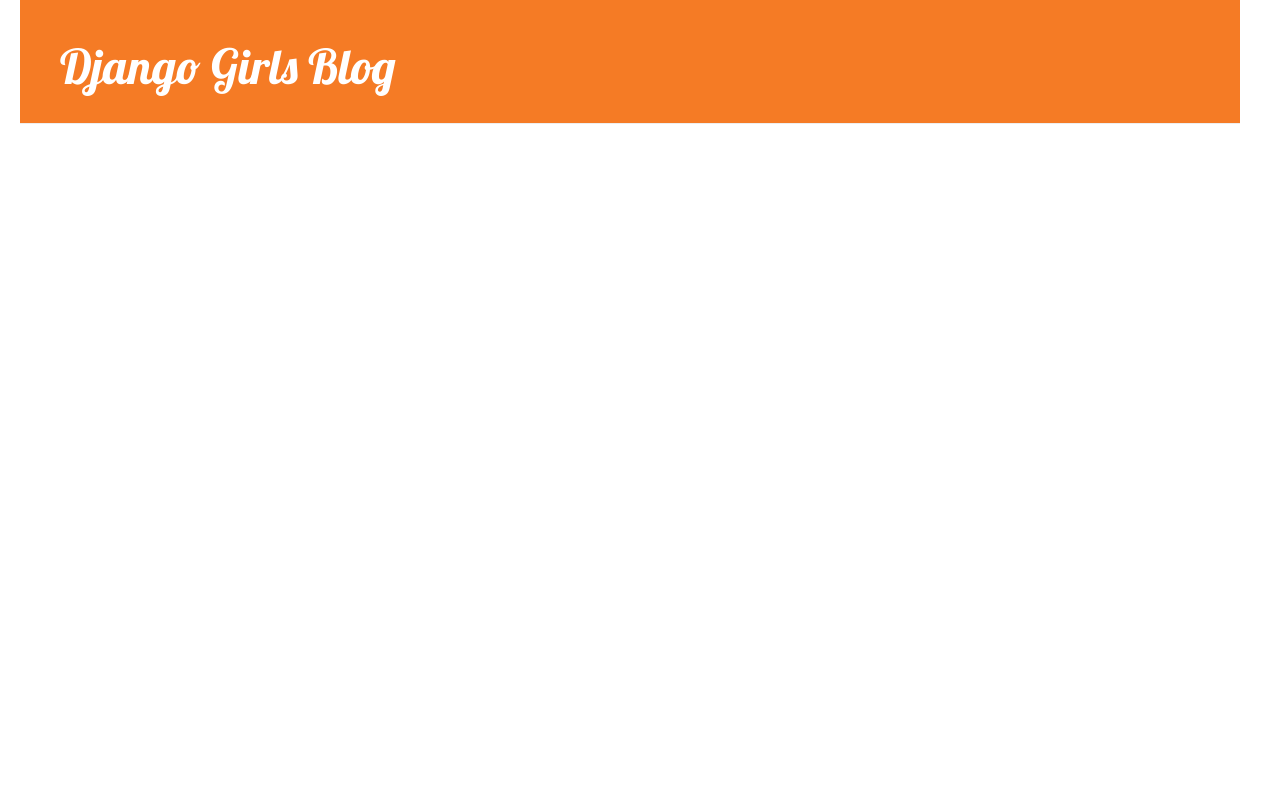
After one commit to northerose/blog, a Django app: template blog/templates/blog/base.html in a window 1280 px wide. The commit adds this page. Run offline with Django 4.2, Linux system fonts and the light colour scheme; the template is opened without the code that fills it, so the values that code supplies are empty; some libraries are stand-ins or nearby versions.

Commit message:
tercer commit

```diff
--- /dev/null
+++ b/blog/static/css/blog.css
@@ -0,0 +1,56 @@
+h1 a, h2 a {
+    color: #ffa641;
+    font-family: 'Lobster';
+}
+
+body {
+    padding-left: 20px;
+    padding-right: 40px;
+}
+
+.page-header {
+    background-color: #f57b25;
+    margin-top: 0;
+    padding: 20px 20px 20px 40px;
+}
+
+.page-header h1, .page-header h1 a, .page-header h1 a:visited, .page-header h1 a:active {
+    color: #ffffff;
+    font-size: 36pt;
+    text-decoration: none;
+}
+
+.content {
+    margin-left: 40px;
+}
+
+h1, h2, h3, h4 {
+    font-family: 'Lobster', cursive;
+}
+
+.date {
+    color: #6ee3f8;
+}
+
+.save {
+    float: right;
+}
+
+.post-form textarea, .post-form input {
+    width: 100%;
+}
+
+.top-menu, .top-menu:hover, .top-menu:visited {
+    color: #ffffff;
+    float: right;
+    font-size: 26pt;
+    margin-right: 20px;
+}
+
+.post {
+    margin-bottom: 70px;
+}
+
+.post h2 a, .post h2 a:visited {
+    color: #000000;
+}
--- /dev/null
+++ b/blog/templates/blog/base.html
@@ -0,0 +1,26 @@
+{% load static %}
+<html>
+    <head>
+        <title>Django Girls blog</title>
+        <link rel="stylesheet" href="//maxcdn.bootstrapcdn.com/bootstrap/3.2.0/css/bootstrap.min.css">
+        <link rel="stylesheet" href="//maxcdn.bootstrapcdn.com/bootstrap/3.2.0/css/bootstrap-theme.min.css">
+        <link href='//fonts.googleapis.com/css?family=Lobster&subset=latin,latin-ext' rel='stylesheet' type='text/css'>
+        <link rel="stylesheet" href="{% static 'css/blog.css' %}">
+    </head>
+
+    <body>
+
+        <div class="page-header">
+            <h1><a href="/">Django Girls Blog</a></h1>
+        </div>
+
+        <div class="content container">
+            <div class="row">
+                <div class="col-md-8">
+                {% block content %}
+                {% endblock %}
+                </div>
+            </div>
+        </div>
+
+    </body>
--- a/blog/urls.py
+++ b/blog/urls.py
@@ -3,4 +3,5 @@
 
 urlpatterns = [
     path('', views.post_list, name='post_list'),
+    path('post/<int:pk>/', views.post_detail, name='post_detail'),
 ]
```
Also changed, not shown: blog/templates/blog/post_detail.html (added, +15 -0 lines), blog/templates/blog/post_list.html (+11 -23 lines), blog/views.py (+9 -2 lines), db.sqlite3.
